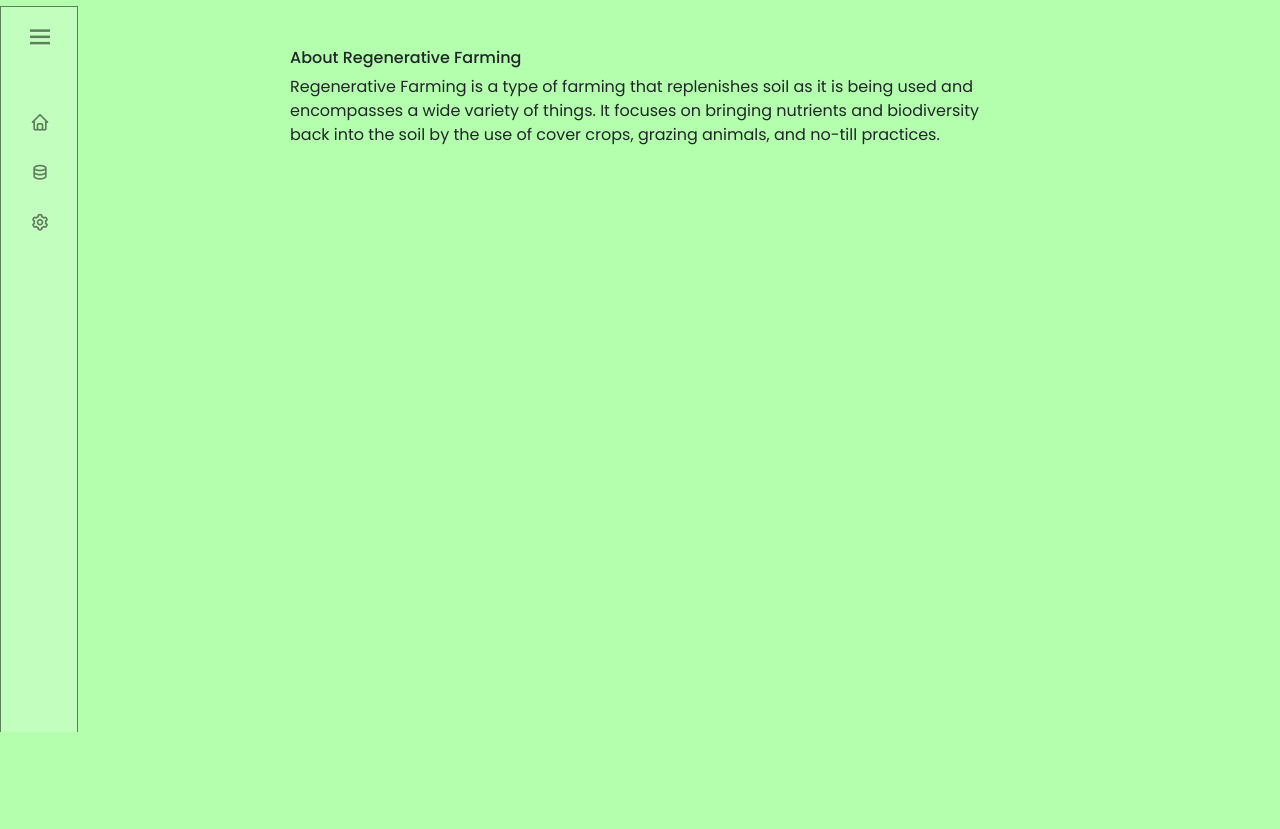
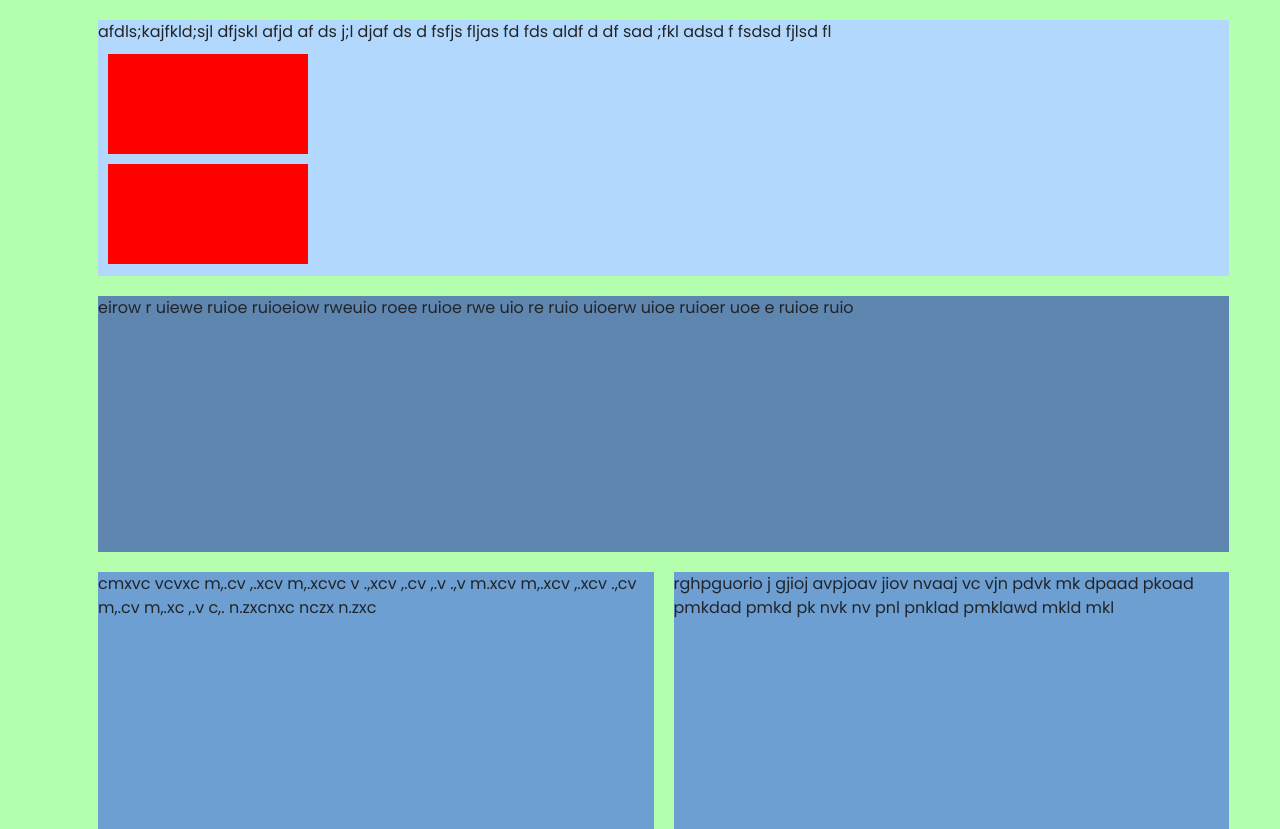
Before and after one commit to tberray/regenerative_farming, a Node server app: page /users/test in a window 1280 px wide. Shown: the part 68-897 px from the top of the page. Before the commit the page ends 800 px from the top, so only its background shows below. Run offline with Node 20, Linux system fonts and the light colour scheme; some libraries are stand-ins or nearby versions.

Commit message:
css grid for dashboard in test page, added a link in sidenav for test page, added a generic confirmation page

```diff
--- a/public/css/style.css
+++ b/public/css/style.css
@@ -61,9 +61,9 @@
     position: relative;
     display: inline-block;
     border-bottom: 1px dotted black;
-  }
+}
 
-  .tooltip .tooltiptext {
+.tooltip .tooltiptext {
     visibility: hidden;
     width: 120px;
     background-color: black;
@@ -78,8 +78,71 @@
     top: 100%;
     left: 50%;
     margin-left: -60px;
+}
+
+.tooltip:hover .tooltiptext {
+    visibility: visible;
+}
+
+/************************** dashboard grid sections ******************************************************************************/
+
+.dashboard-parent { /* used to contain all the stuff on the dashboard */
+    display: grid;
+    grid-template-rows: repeat(auto, 5);
+    grid-template-columns: 95%;
+    grid-column-gap: 20px;
+    grid-row-gap: 20px;
+    margin-left: 20px;
+    margin-top: 20px;
+    grid-template-areas:
+        "sect1"
+        "sect2"
+        "sect3"
+        "sect4";
+
+}
+
+section:nth-of-type(1) {
+    grid-area: sect1;
+    background-color: #B3D8FD;
+}
+section:nth-of-type(2) {
+    grid-area: sect2;
+    background-color: #5E86AF;
+}
+section:nth-of-type(3) {
+    grid-area: sect3;
+    background-color: #6D9FD2;
+}
+section:nth-of-type(4) {
+    grid-area: sect4;
+    background-color: #6D9FD2;
+}
+
+@media only screen and (min-width: 640px) {
+    .dashboard-parent {
+      margin: 0;
+      display: grid;
+      grid-template-columns: 47% 47%;
+      grid-template-rows: 70% 70% 70%;
+      grid-column-gap: 20px;
+      grid-row-gap: 20px;
+      margin-left: 20px;
+      margin-top: 20px;
+      grid-template-areas:
+        "sect1 sect1"
+        "sect2 sect2"
+        "sect3 sect4";
+    }
+}
+
+.rectangle {
+    padding: 10px;
+    margin: 10px;
+    margin-bottom: 10px;
+    width: 200px;
+    height: 100px;
+    background: red;
   }
 
-  .tooltip:hover .tooltiptext {
-    visibility: visible;
-  }
+/***************************** dashboard grid end ***************************************************************/
--- a/routes/users.js
+++ b/routes/users.js
@@ -82,8 +82,13 @@
 		res.render("about");
 	});
 
-	router.get("/test", (req, res)=> {
+	// not needed but you can use if you want to test something
+	router.get("/test", isAuthenticated, (req, res)=> {
 		res.render("test");
+	});
+
+	router.get("/confirmation-page", isAuthenticated, (req, res)=> {
+		res.render("confirmation-page");
 	});
 
 	router.get("/field-input", checkNotAuthenticated, (req, res)=> {
--- a/views/partials/sidenav.ejs
+++ b/views/partials/sidenav.ejs
@@ -35,6 +35,17 @@
           </li>
 
           <li>
+            <a href="/users/test">
+              <i class='bx bx-game'></i>
+              <span class="link_name">Test Page</span>
+            </a>
+            <ul class="sub-menu blank">
+              <li><a class="link_name" href="/users/account">Test Page</a></li>
+            </ul>
+          </li>
+
+
+          <li>
             <a href="/users/account">
               <i class='bx bx-cog' ></i>
               <span class="link_name">Settings</span>
--- a/views/test.ejs
+++ b/views/test.ejs
@@ -21,79 +21,28 @@
     <!--navbar end-->
 
     <!--go to https://boxicons.com to find icons and click where it says fonts for the <i class=''></i> (icon)-->
-    <div class="sidebar close">
-      <div class="logo-details">
-        <i class='bx bx-menu menu-button' ></i>
+    <%- include('partials/sidenav') %>
+
+    <div class="content">
+      <div class="dashboard-parent">
+        <section>
+          afdls;kajfkld;sjl dfjskl afjd af ds j;l djaf ds d fsfjs fljas fd fds aldf d df sad ;fkl adsd f fsdsd fjlsd fl
+          <div class="rectangle"></div>
+          <div class="rectangle"></div>
+        </section>
+        <section>
+          eirow r uiewe ruioe ruioeiow rweuio roee ruioe rwe uio re ruio uioerw uioe ruioer uoe e ruioe ruio
+        </section>
+        <section>
+          cmxvc vcvxc   m,.cv ,.xcv m,.xcvc v .,xcv ,.cv ,.v .,v m.xcv m,.xcv ,.xcv .,cv m,.cv m,.xc ,.v c,. n.zxcnxc nczx n.zxc
+        </section>
+        <section>
+           rghpguorio j gjioj avpjoav jiov nvaaj vc vjn pdvk mk dpaad pkoad pmkdad pmkd pk nvk nv pnl pnklad pmklawd mkld mkl
+        </section>
       </div>
-      <ul class="nav-links">
-        <li>
-          <a href="#">
-            <i class='bx bx-home'></i>
-            <span class="link_name">Dashboard</span>
-          </a>
-          <ul class="sub-menu blank">
-            <li><a class="link_name" href="#">Dashboard</a></li>
-          </ul>
-        </li>
-
-        <li>
-          <div class="iocn-link">
-            <a href="#">
-              <i class='bx bx-data' ></i>
-              <span class="link_name">Enter Data</span>
-            </a>
-            <i class='bx bxs-chevron-down arrow' ></i>
-          </div>
-          <ul class="sub-menu">
-            <li><a class="link_name" href="#">Enter Data</a></li>
-            <li><a href="#">Create Field</a></li>
-            <li><a href="#">Enter Data for Field</a></li>
-
-          </ul>
-        </li>
-
-        <li>
-          <a href="#">
-            <i class='bx bx-cog' ></i>
-            <span class="link_name">Settings</span>
-          </a>
-          <ul class="sub-menu blank">
-            <li><a class="link_name" href="#">Settings</a></li>
-          </ul>
-        </li>
-
-      </ul>
-    </div>
-    <!--section class="home-section">
-      <div class="home-content">
-        <--include home content-->
-      <!--/div-->
-    <!--/section-->
-
-    <div class="about-paragraph pt-5 mx-auto">
-      <h6>About Regenerative Farming</h6>
-    </div>
-    <div class="about-paragraph mx-auto">
-      <p>Regenerative Farming is a type of farming that replenishes soil as it is being used and encompasses a wide variety of things.
-          It focuses on bringing nutrients and biodiversity back into the soil by the use of cover crops, grazing animals, and no-till practices.
-      </p>
     </div>
 
-    <script>
-    let arrow = document.querySelectorAll(".arrow");
-    for (var i = 0; i < arrow.length; i++) {
-      arrow[i].addEventListener("click", (e)=>{
-        let arrowParent = e.target.parentElement.parentElement;//selecting main parent of arrow
-        arrowParent.classList.toggle("showMenu");
-      });
-    }
-    let sidebar = document.querySelector(".sidebar");
-    let sidebarBtn = document.querySelector(".bx-menu");
-    console.log(sidebarBtn);
-    sidebarBtn.addEventListener("click", ()=>{
-      sidebar.classList.toggle("close");
-    });
-    </script>
+
 
 </body>
 </html>
```
Also changed, not shown: views/confirmation-page.ejs (added, +30 -0 lines).
